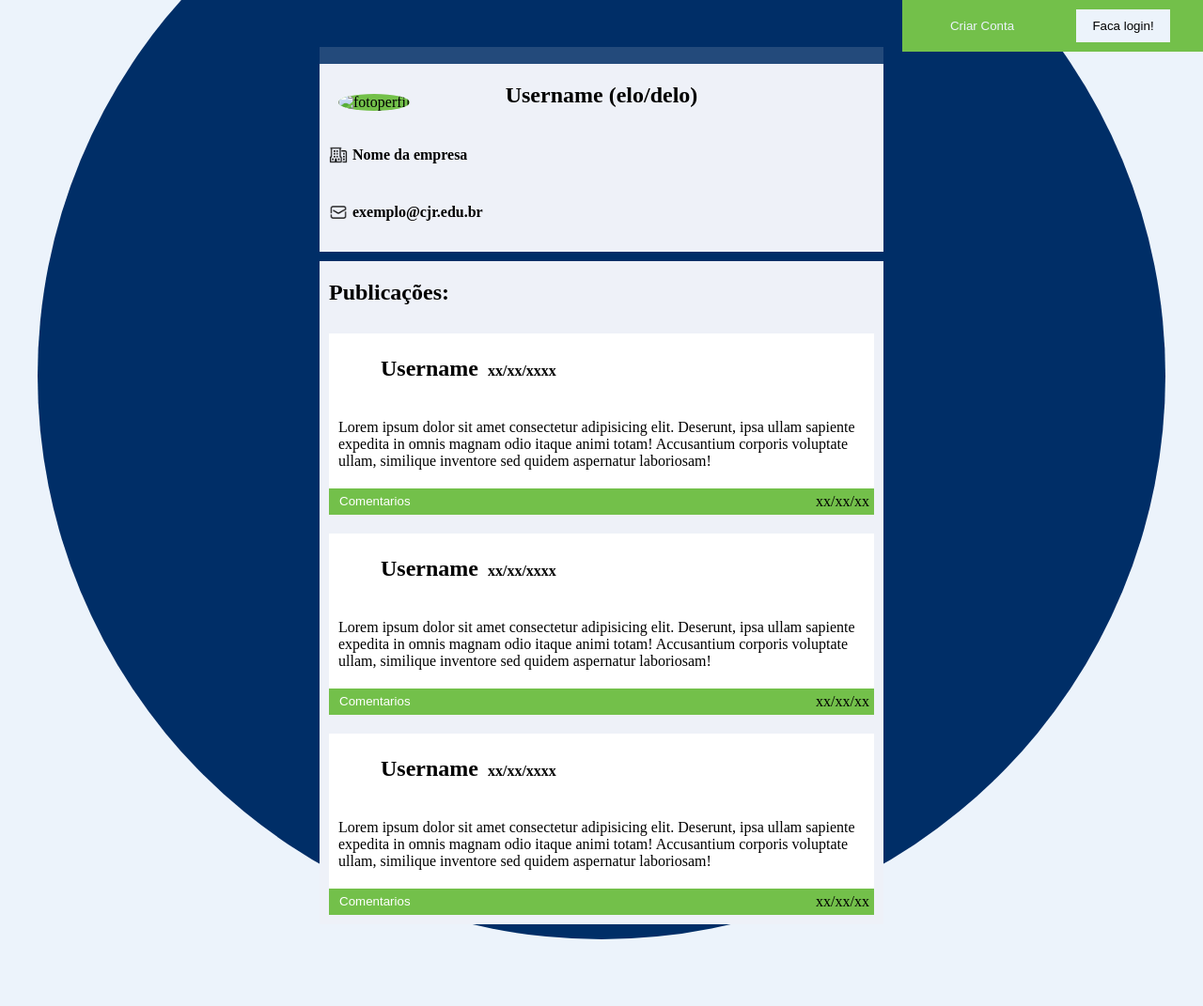
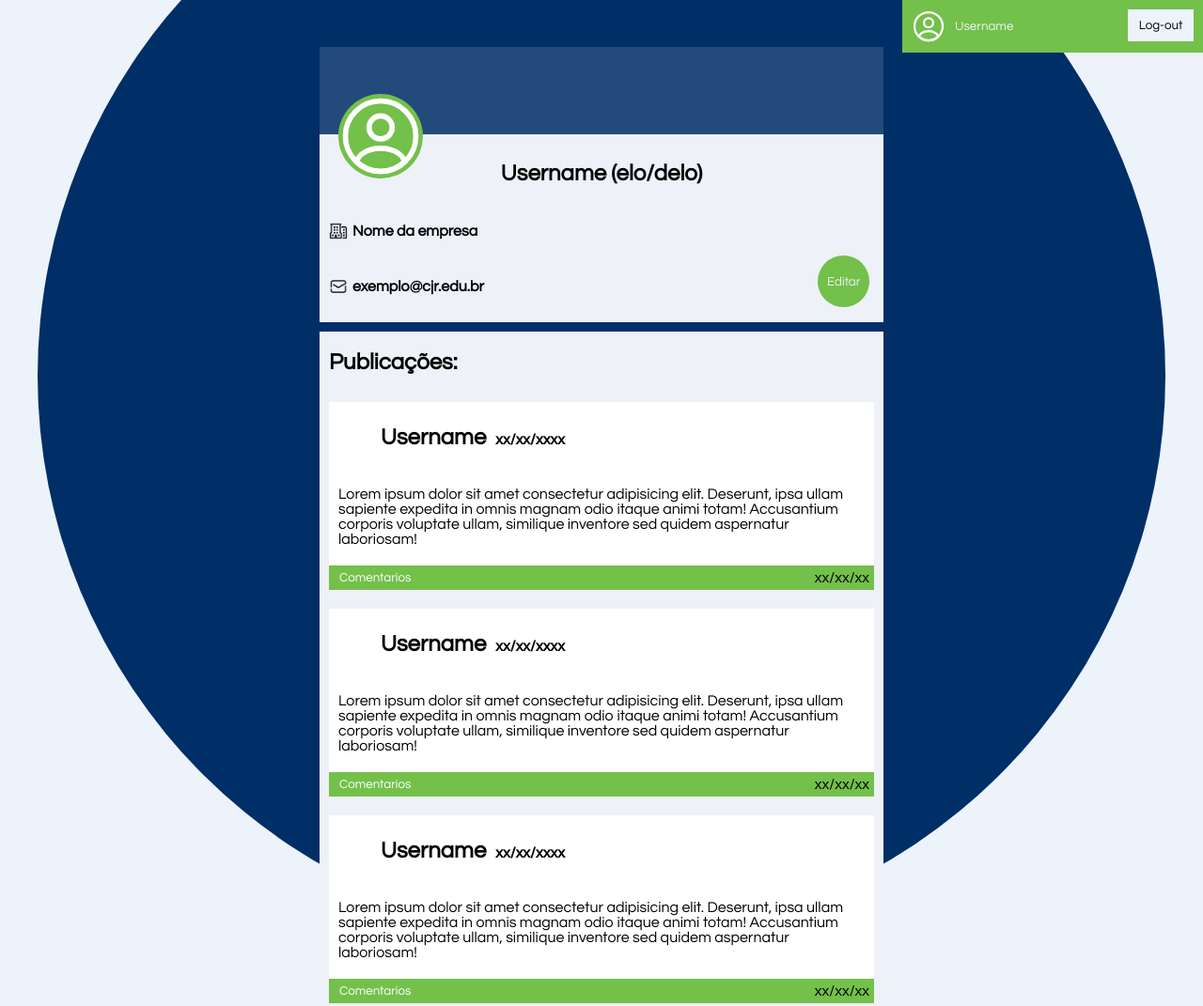
Before and after one commit to VictorRimes/pt_grupo6, a plain HTML site: page tela_perfil/tela_perfil_logada.html in a window 1280 px wide. Shown: the whole page at 94% size. Before the commit the page ends 1034 px from the top, so only its background shows below. Drawn offline with Linux system fonts and the light colour scheme.

Commit message:
Fontes e Botao de editar adicionados

```diff
--- a/tela_perfil/Tela_de_perfil.html
+++ b/tela_perfil/tela_perfil_logada.html
@@ -3,19 +3,23 @@
 <head>
     <meta charset="UTF-8">
     <meta name="viewport" content="width=device-width, initial-scale=1.0">
-    <title>Document</title>
+    <link rel="preconnect" href="https://fonts.googleapis.com">
+    <link rel="preconnect" href="https://fonts.gstatic.com" crossorigin>
+    <link href="https://fonts.googleapis.com/css2?family=Questrial&display=swap" rel="stylesheet">
+    <title>Username's Profile</title>
 </head>
 
 
 <body>
     <div id="backgroundball"></div>
     <div id=bar>
-        <button id="cadastro"> Criar Conta </button>
-        <button id="login">Faca login!</button>
+        <img src="perfil copy.svg" alt="fotoperfil" id="userprofilepic">
+        <button id="userprofile"> Username </button>
+        <button id="logout">Log-out</button>
     </div>
     <div class="conteiner">
         <div id="banner">
-            <img src="IMAGES/perfil.svg" alt="fotoperfil">
+            <img src="perfil copy.svg" alt="fotoperfil">
         </div>
         <div id="profilebackground">
             <h2 id="profileusername">Username (elo/delo)</h2>
@@ -26,6 +30,9 @@
             <div id="email">
                 <img src="Icone_email.png" alt="incone icone email">
                 <h4>exemplo@cjr.edu.br</h4>
+            <div>
+                <button id="perfiledit">Editar</button>
+            </div>
             </div>
         </div>
         <div id="feedbackground">
@@ -86,6 +93,7 @@
         margin: 0;
         padding: 0;
         width: 100%;
+        font-family: 'Questrial', sans-serif;
     }
 
     #backgroundball{
@@ -107,22 +115,31 @@
         right: 0;
         top: 0;
         background-color:#73C04A;
-        justify-content:space-around;
+        justify-content:left;
+        font-family: 'Questrial', sans-serif;
     }
-    #cadastro{
+    #bar img{
+        height: 36px;
+    }
+    #userprofile{
         background-color: #73C04A;
         border: #73C04A;
         padding: 10px;
         cursor: pointer;
         color: #ECF3FB;
         width: 100px;
+        text-align: left;
+        font-family: 'Questrial', sans-serif;
     }
-    #login{
+    #logout{
+        position: fixed;
+        right: 10px;
         background-color: #ECF3FB;
-        width: 100px;
+        width: 70px;
         padding: 10px;
         cursor: pointer;
         border: #ECF3FB;
+        font-family: 'Questrial', sans-serif;
     }
     .conteiner{
         margin: 50px;
@@ -151,6 +168,8 @@
         height: 200px;
         border-bottom: 2px;
         text-align: left;
+        justify-content: center;
+        font-family: 'Questrial', sans-serif;
     }
     #feedbackground{
         display: flex;
@@ -158,6 +177,7 @@
         margin-top: 10px;
         background-color: #EEF1F8;
         width: 600px;
+        font-family: 'Questrial', sans-serif;
     }
     #postbackground{
         display: flex;
@@ -167,7 +187,7 @@
         background-color: white;
         margin: 10px;
         padding: 0px;
-
+        font-family: 'Questrial', sans-serif;
     }
     #postbackground img{
         position: relative;
@@ -177,6 +197,7 @@
     }
     #texto1{
         margin: 10px;
+        font-family: 'Questrial', sans-serif;
     }
     #commentbar{
         display: flex;
@@ -184,6 +205,7 @@
         width: 100%;
         background-color: #73C04A;
         padding: 5px;
+        font-family: 'Questrial', sans-serif;
     }
     #Comentarios{
         color: white;
@@ -192,21 +214,25 @@
         border: #73C04A;
         cursor: pointer;
         width: 300px;
+        font-family: 'Questrial', sans-serif;
     }
     #publi{
         margin-left: 10px;
+        font-family: 'Questrial', sans-serif;
     }
     #empresa{
         margin-left: 10px;
         display: flex;
         align-items: center;
         gap: 5px;
+        font-family: 'Questrial', sans-serif;
     }
     #email{
         margin-left: 10px;
         display: flex;
         align-items: center;
-        gap: 5px
+        gap: 5px;
+        font-family: 'Questrial', sans-serif;
     }
     #email img{
         width: 20px;
@@ -219,5 +245,22 @@
     #profileusername{
         align-self:center
     }
+    #perfiledit{
+        position: relative;
+        height: 55px;
+        width: 55px;
+        left: 350px;
+        bottom: 5px;
+        padding: 10px;
+        border-radius: 50%;
+        text-align: left;
+        cursor: pointer;
+        background-color: #73C04A;
+        color:#EEF1F8;
+        border: #73C04A;
+        font-family: 'Questrial', sans-serif;
+    }
+
+
 </style>
 </html>
```
Also changed, not shown: tela_perfil/tela_perfil_deslogada.html (+16 -20 lines).
